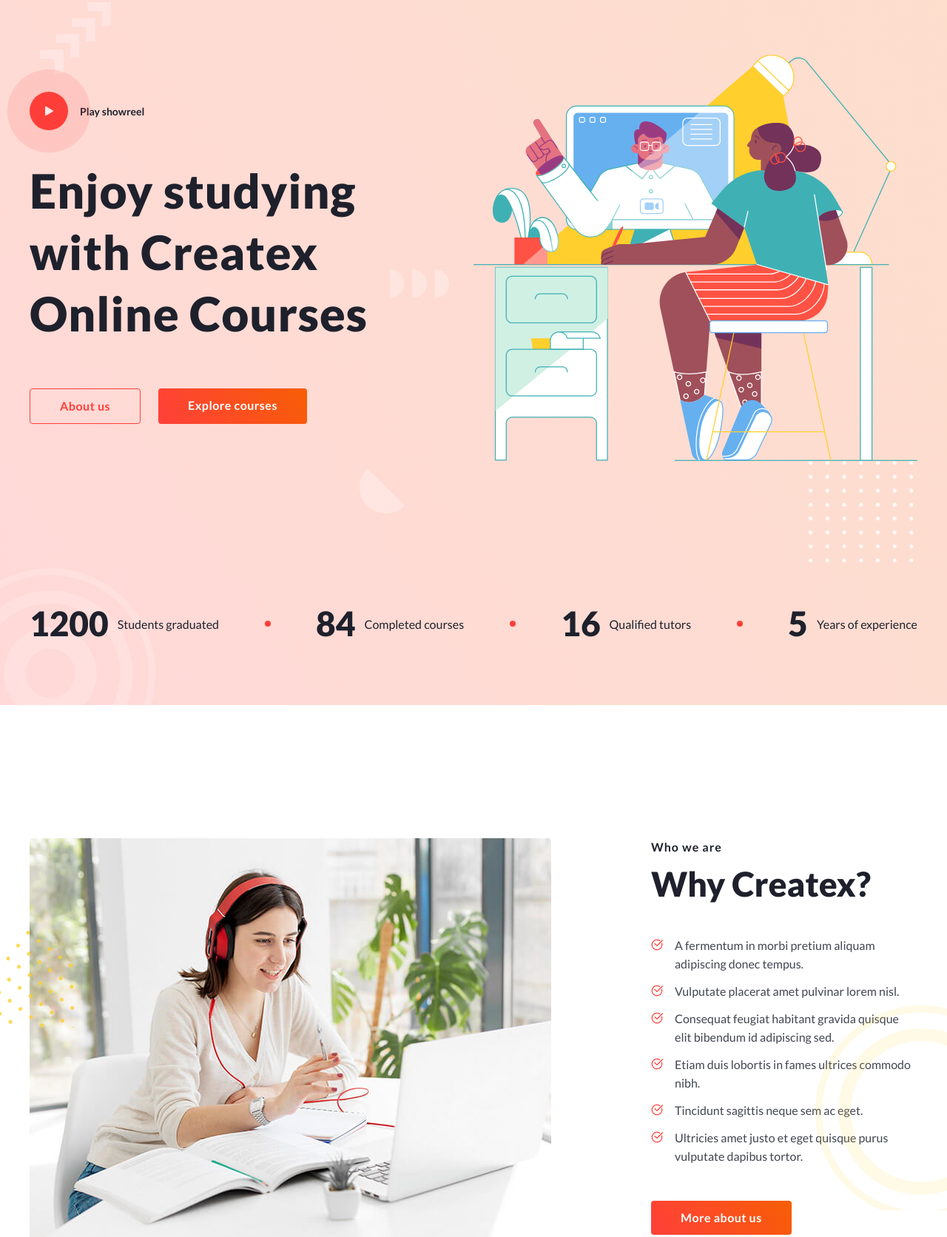
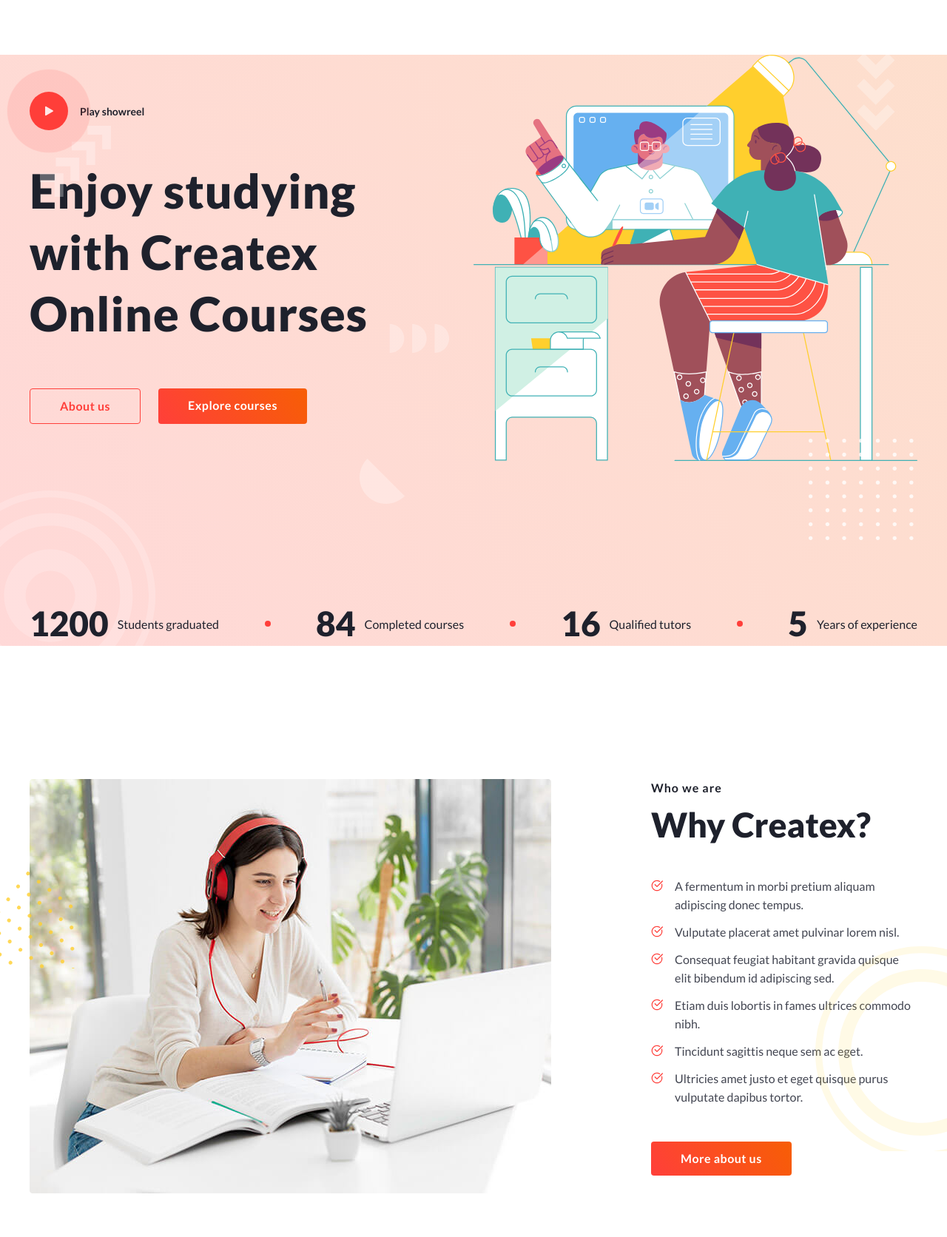
Before and after one commit to hydraliskq/lesson_15, a plain HTML site: page index.html in a window 1280 px wide. Shown: the part 126-1798 px from the top of the page at 74% size. Drawn offline with Linux system fonts and the light colour scheme.

Commit message:
Update style.css

```diff
--- a/css/style.css
+++ b/css/style.css
@@ -80,8 +80,8 @@ body {
 
 .header-page {
 	position: relative;
-	padding-top: 200px;
-	padding-bottom: 80px;
+	margin-top: 200px;
+	margin-bottom: 80px;
 	margin-bottom: 180px;
 	background: linear-gradient(55.95deg,rgba(255, 63, 58, 0.2), rgba(247, 94, 5, 0.2));
 
@@ -164,7 +164,7 @@ body {
 	line-height: 83px;
 	letter-spacing: 1px;
 	color: #1E212C;
-	padding-bottom: 60px;
+	margin-bottom: 60px;
 }
 .header-page__buttons {
 	display: flex;
@@ -324,7 +324,7 @@ body {
 	margin-bottom: 40px;
 }
 .createx-benefits__list {
-	padding-bottom: 48px;
+	margin-bottom: 48px;
 }
 
 .createx-benefits__list li {
@@ -337,7 +337,7 @@ body {
 }
 
 .createx-benefits__list li:not(:last-child) {
-	padding-bottom: 12px;
+	margin-bottom: 12px;
 }
 
 .createx-benefits__action {
@@ -398,7 +398,7 @@ body {
 	line-height: 24px;
 	letter-spacing: 1px;
 	color: #1E212C;
-	padding-bottom: 8px;
+	margin-bottom: 8px;
 }
 .featured-course__title {
 	font-weight: 900;
```
